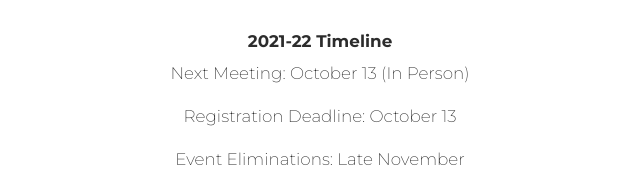
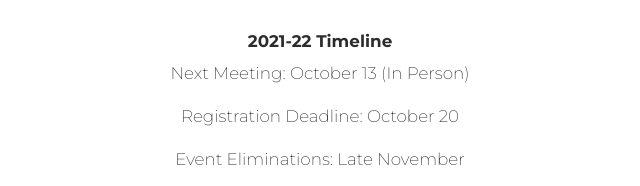
Before and after one commit to siddharth-saraf/InglemoorTSA, a plain HTML site: page index.html in a window 1280 px wide. Shown: the part 1188-1374 px from the top of the page, 320-960 px from the left. Drawn offline with Linux system fonts and the light colour scheme.

Commit message:
Updated date for registration

```diff
--- a/index.html
+++ b/index.html
@@ -113,7 +113,7 @@
         <p class = "title">If you haven't already, please register for the club. Remember that the registration deadline is October 13th! Sign up for updates on Remind (text @ihstsa22 to 81010.)</p>
         <p class="title" style = "margin-bottom: 5px;">2021-22 Timeline</p>
         <p>Next Meeting: October 13 (In Person)</p>
-        <p>Registration Deadline: October 13</p>
+        <p>Registration Deadline: October 20</p>
         <p>Event Eliminations: Late November </p>
         <p>Regional Conference: Early January</p>
         <p>State Conference (Seattle, WA): March 16-19, 2022</p>
```
